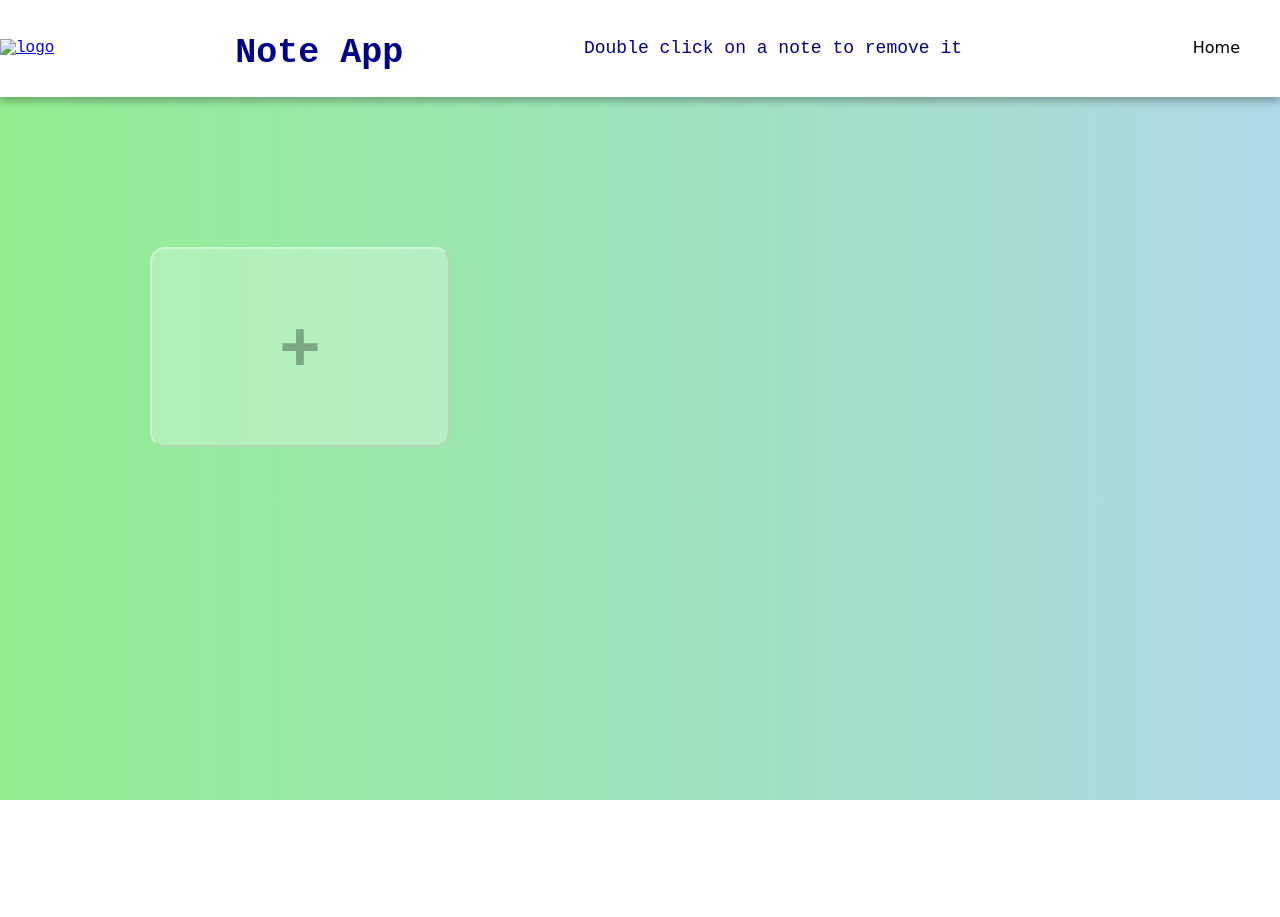
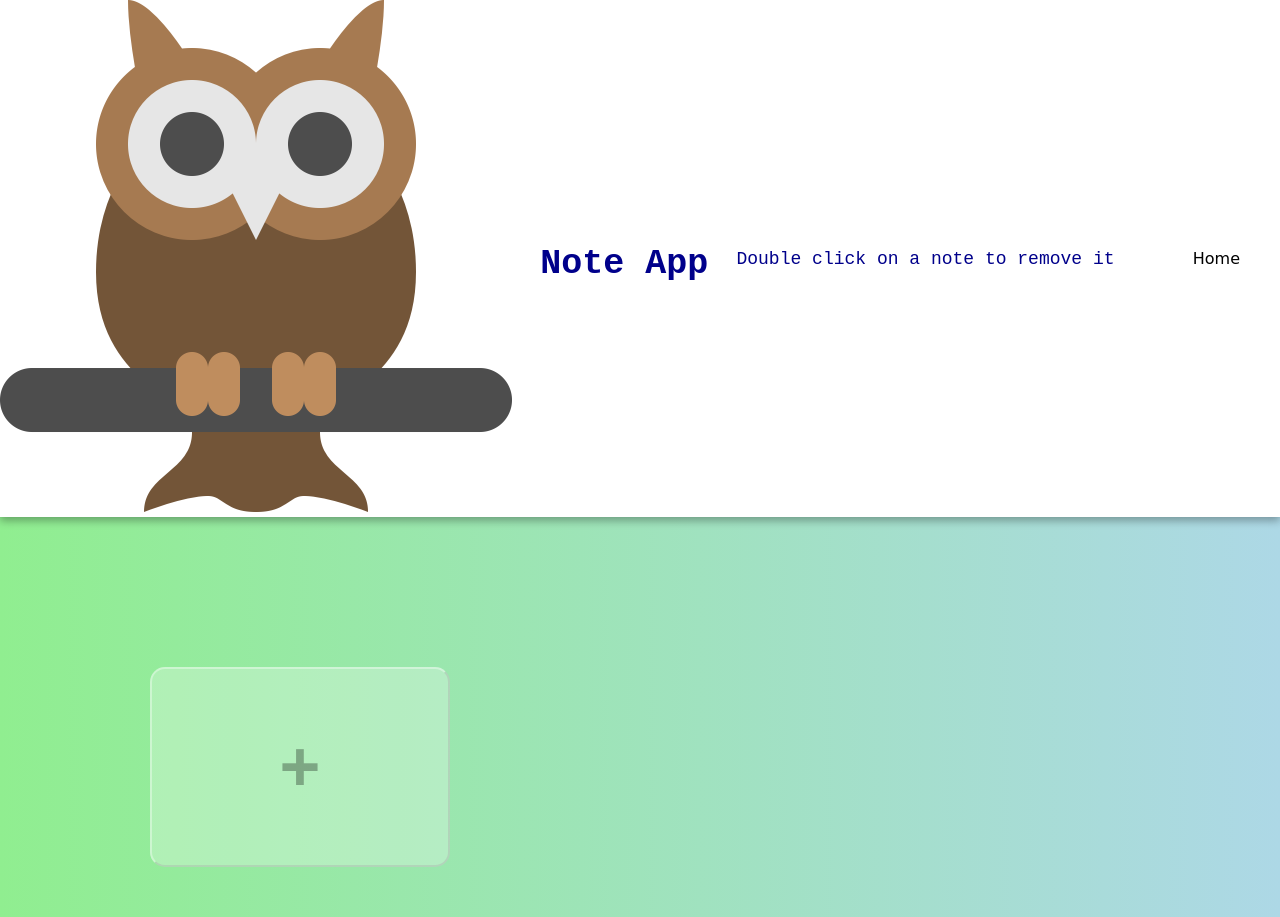
Before and after one commit to ksergv/new, a plain HTML site: page index.html in a window 1280 px wide. Before the commit the page ends 800 px from the top, so only its background shows below. Drawn offline with Linux system fonts and the light colour scheme.

Commit message:
Update index.html

```diff
--- a/index.html
+++ b/index.html
@@ -9,7 +9,7 @@
   </head>
   <body>
     <div class="navbar">
-      <a href="/index.html"><img src="./favicon.ico" alt="logo" /></a>
+      <a href="/index.html"><img src="./favicon.png" alt="logo" /></a>
       <h1 class="heading">Note App</h1>
       <p class="info-text">Double click on a note to remove it</p>
       <ul>
```
